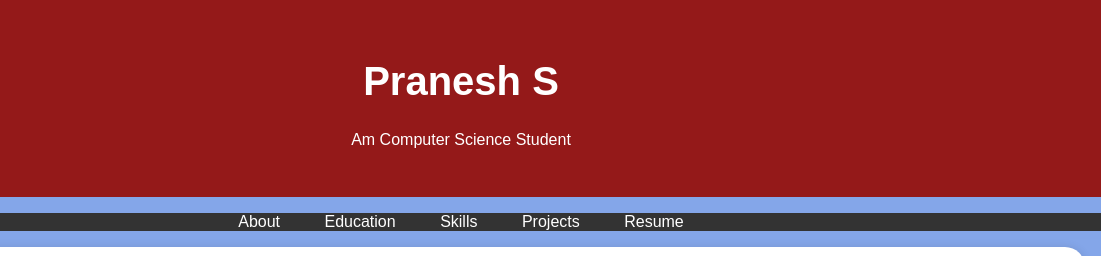
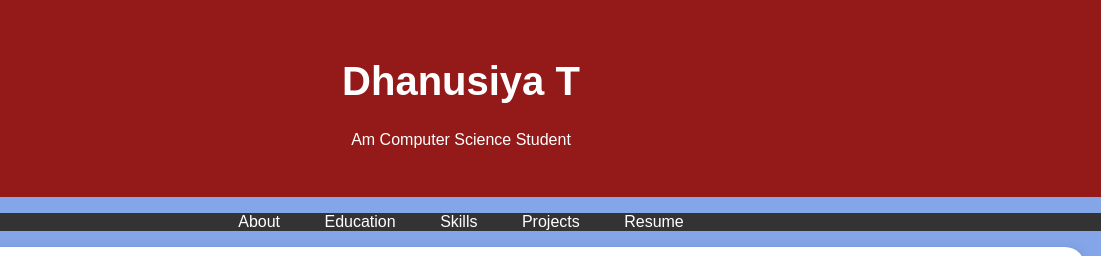
Before and after one commit to dhanusiya0108/digital-portfolio, a plain HTML site: page index.html in a window 1280 px wide. Shown: the top 256 px of the page, 179-1280 px from the left. Drawn offline with Linux system fonts and the light colour scheme.

Commit message:
Update index.html

```diff
--- a/index.html
+++ b/index.html
@@ -96,7 +96,7 @@
         <div class="header-content">
             <!-- Add your profile picture here -->
             <img src="dhu.jpeg" alt="Your Profile Picture" class="profile-picture">
-            <h1>Pranesh S</h1>
+            <h1>Dhanusiya T</h1>
             <p>Am Computer Science Student</p>
         </div>
     </header>
```
